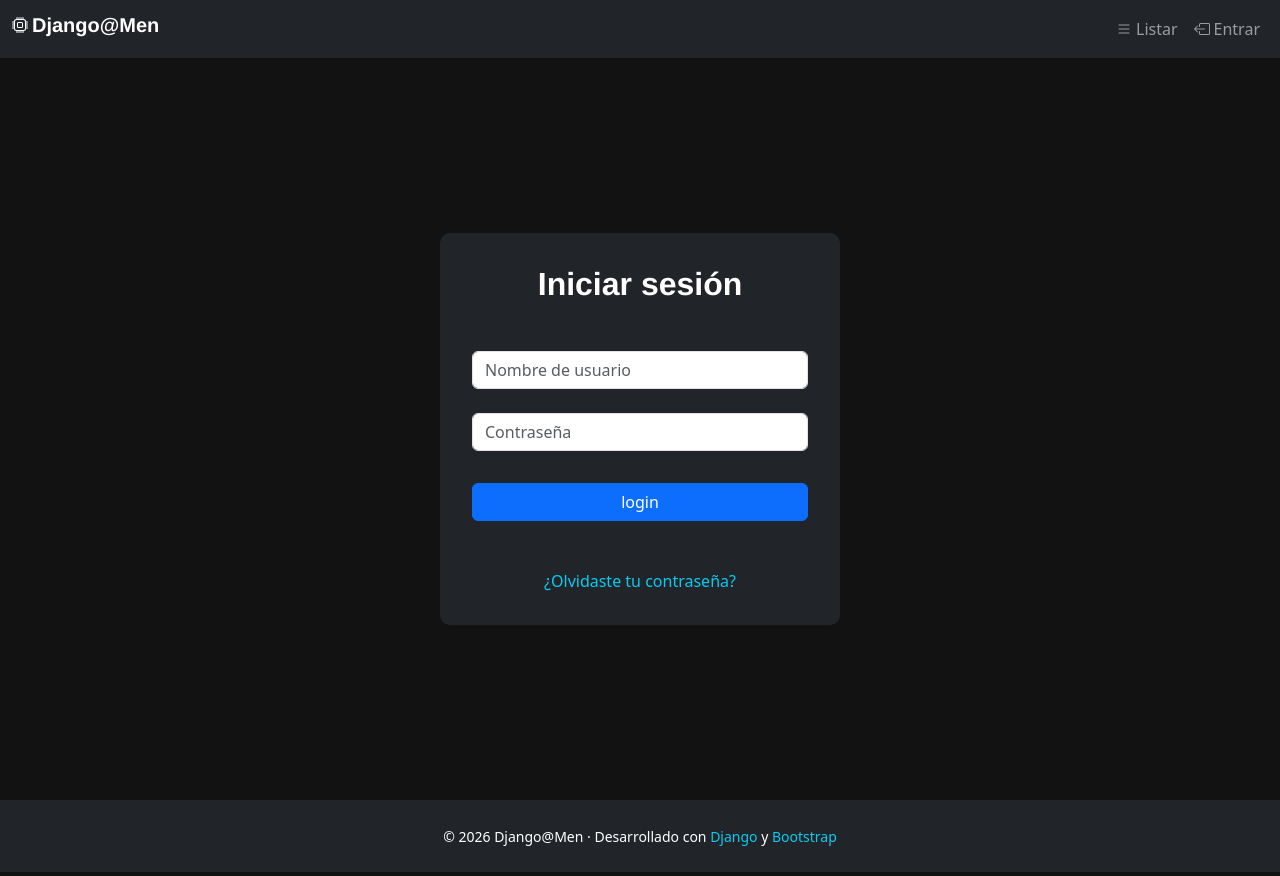
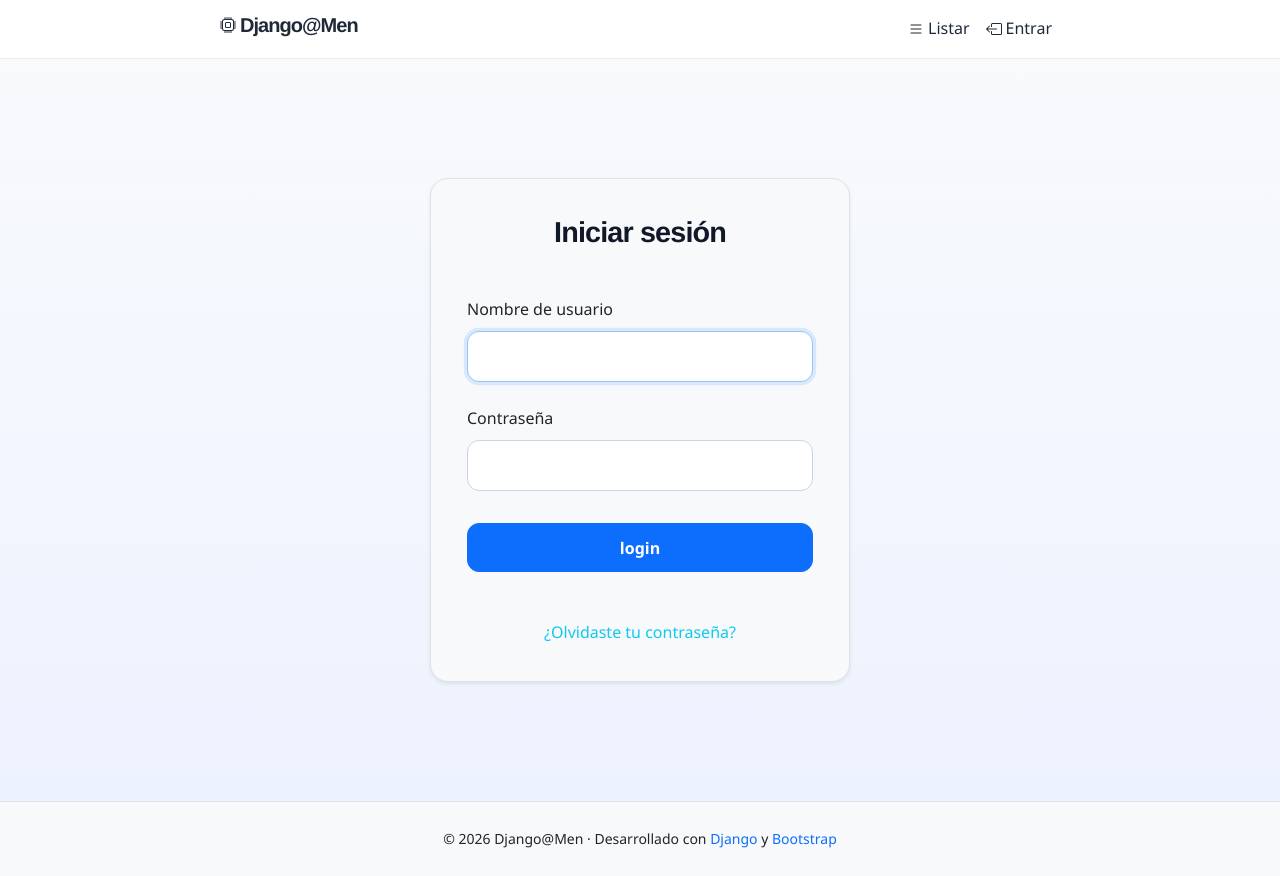
Before and after one commit to jdelacruzv/djangomen, a Django app: page /accounts/login/?next=/post/new/ in a window 1280 px wide. Run offline with Django 5.2, Linux system fonts and the light colour scheme.

Commit message:
Ajusta tema claro y diseño del blog

```diff
--- a/blog/static/css/blog.css
+++ b/blog/static/css/blog.css
@@ -1,18 +1,28 @@
-html, body {
+:root {
+	--site-width: 840px;
+}
+
+html,
+body {
 	height: 100%;
 	min-height: 100%;
 }
 
-/* Fondo oscuro general */
 body {
-	background-color: #121212;
-	color: #ffffff;
+	background: radial-gradient(
+		circle at top,
+		#ffffff 0%,
+		#f4f7ff 35%,
+		#eef2ff 100%
+	);
+	color: #1f2937;
 	display: flex;
 	flex-direction: column;
 	min-height: 100vh;
+	font-family: "Segoe UI", Helvetica, Arial, sans-serif;
+	line-height: 1.6;
 }
 
-/* Animación suave al mostrar/ocultar el menú hamburguesa */
 .navbar-collapse {
 	transition: all 0.3s ease;
 }
@@ -21,29 +31,125 @@ h1,
 h2,
 h3,
 h4 {
-    font-family: 'Lobster', cursive;
 	font-family: "Helvetica Neue", "Segoe UI", Helvetica, Arial, sans-serif;
 	font-size: 2rem;
-    font-weight: 600;
+	font-weight: 700;
+	color: #111827;
+	letter-spacing: -0.03em;
 }
 
 hr {
 	margin: 3rem 0;
+	border-color: rgba(15, 23, 42, 0.09);
 }
 
 main.container {
 	flex: 1 0 auto;
+	max-width: calc(var(--site-width) + clamp(2rem, 4vw, 4rem));
+	padding-top: 3rem;
+	padding-bottom: 4rem;
+	padding-inline: clamp(1rem, 2vw, 2rem);
+}
+
+header .navbar {
+	width: calc(100% - clamp(2rem, 4vw, 4rem));
+	max-width: var(--site-width);
+	margin-inline: auto;
+}
+
+header .navbar .container-fluid {
+	padding-inline: 0;
+}
+
+.site-header {
+	background-color: #ffffff;
+	border-bottom: 1px solid rgba(15, 23, 42, 0.08);
+	box-shadow: 0 2px 8px rgba(15, 23, 42, 0.06);
 }
 
 footer {
 	margin-top: auto;
 }
 
+.navbar-light {
+	background-color: transparent !important;
+}
+
+.navbar-light .navbar-brand,
+.navbar-light .nav-link,
+.navbar-light .nav-link:hover,
+.navbar-light .navbar-brand:hover {
+	color: #1f2937 !important;
+}
+
+.navbar-light .nav-link {
+	transition: opacity 0.2s ease;
+}
+
+.navbar-light .nav-link:hover {
+	opacity: 0.8;
+}
+
+.navbar-toggler {
+	border-color: rgba(31, 41, 55, 0.25);
+}
+
+.navbar-toggler-icon {
+	filter: invert(0.3);
+}
+
+a {
+	color: #0f172a;
+	transition:
+		color 0.2s ease,
+		opacity 0.2s ease;
+}
+
+a:hover {
+	color: #2563eb;
+	text-decoration: none;
+}
+
+.btn {
+	border-radius: 0.75rem;
+	padding: 0.7rem 1.1rem;
+	font-weight: 600;
+	transition:
+		transform 0.15s ease,
+		box-shadow 0.2s ease,
+		background-color 0.2s ease;
+}
+
+.btn:hover {
+	transform: translateY(-1px);
+	box-shadow: 0 6px 14px rgba(37, 99, 235, 0.12);
+}
+
+.btn-outline-dark {
+	color: #1f2937;
+	border-color: rgba(31, 41, 55, 0.35);
+	background-color: rgba(255, 255, 255, 0.6);
+}
+
+.btn-outline-dark:hover {
+	background-color: #1f2937;
+	border-color: #1f2937;
+	color: #ffffff;
+}
+
+.navbar-nav .nav-link,
+.navbar-nav form button.nav-link {
+	color: #1f2937;
+	background: transparent;
+	border: none;
+	padding: 0.5rem 0.75rem;
+}
+
 .actions {
 	display: flex;
 	gap: 10px;
 	align-items: center;
-    justify-content: center; /* o flex-end, según el diseño */
+	justify-content: center;
 }
 
 .actions form {
@@ -57,7 +163,7 @@ footer {
 }
 
 .comment h5 {
-    margin-bottom: .1rem;
+	margin-bottom: 0.1rem;
 }
 
 .comment p {
@@ -66,31 +172,70 @@ footer {
 
 .btn-secondary,
 .btn-secondary:visited {
-    color: #FFFFFF;
-    background-color: #212529;
-    border-color: none;
+	color: #111827;
+	background-color: #e5e7eb;
+	border-color: #d1d5db;
 	margin-left: 15px;
 }
 
 .btn-secondary:hover {
-    background-color: #000000;
+	background-color: #d1d5db;
+	color: #111827;
 }
 
 .login-center {
-    min-height: calc(100vh - 58px);  /* 58px es el alto de tu header/navbar */
+	min-height: calc(100vh - 58px);
 	display: flex;
 	align-items: center;
 	justify-content: center;
+	background: linear-gradient(180deg, #f8fafc 0%, #edf2ff 100%);
 }
 
 .login-container {
-    width: 400px;
-    border-radius: 10px;
-    padding: 2rem;
+	width: 420px;
+	border-radius: 18px;
+	padding: 2.25rem;
+	background: rgba(255, 255, 255, 0.96);
+	color: #111827;
+	border: 1px solid rgba(148, 163, 184, 0.35);
+	box-shadow: 0 18px 40px rgba(15, 23, 42, 0.08);
+}
+
+.login-container h2 {
+	font-size: clamp(1.8rem, 2vw, 2.3rem);
+	margin-bottom: 2rem;
+}
+
+.login-container .form-label {
+	display: block;
+	margin-bottom: 0.5rem;
+}
+
+.login-container input[type="text"],
+.login-container input[type="password"] {
+	display: block;
+	width: 100%;
+	padding: 0.75rem 0.9rem;
+	background: #ffffff;
+	color: #111827;
+	border: 1px solid #cbd5e1;
+	border-radius: 0.75rem;
+}
+
+.login-container input[type="text"]:focus,
+.login-container input[type="password"]:focus {
+	border-color: #93c5fd;
+	box-shadow: 0 0 0 0.2rem rgba(59, 130, 246, 0.15);
+	outline: none;
 }
 
 .post {
-    margin-bottom: 40px;
+	margin-bottom: 2rem;
+	padding: 1.75rem 1.5rem;
+	background: rgba(255, 255, 255, 0.82);
+	border: 1px solid rgba(148, 163, 184, 0.18);
+	border-radius: 1rem;
+	box-shadow: 0 10px 24px rgba(15, 23, 42, 0.04);
 }
 
 .post h2,
@@ -98,8 +243,18 @@ footer {
 .post h2 a:visited,
 .post-title,
 .post-form {
-    color: #999999;
+	color: #111827;
 	text-decoration: none;
+}
+
+.post h2 a:hover {
+	color: #2563eb;
+}
+
+.post > p {
+	color: #374151;
+	line-height: 1.8;
+	margin-bottom: 1.5rem;
 }
 
 .post button {
@@ -110,52 +265,85 @@ footer {
 	display: flex;
 	justify-content: space-between;
 	align-items: center;
-    margin-bottom: 25px;
+	margin-bottom: 1.5rem;
+	padding-bottom: 0.9rem;
+	border-bottom: 1px solid rgba(148, 163, 184, 0.2);
 }
 
 .post-header time,
 .comment time {
-    color: #AAAAAA;
+	color: #6b7280;
 	margin-bottom: 0;
 	font-size: 0.9em;
 }
 
 .post-header h2 {
 	margin: 0;
-    font-size: 2rem;
+	font-size: clamp(1.6rem, 2vw, 2.2rem);
 	font-weight: 700;
 }
 
 .post-form a,
-.post-form button{
+.post-form button {
 	margin: 0;
 }
 
 .post-form textarea,
-.post-form input {
+.post-form input,
+.form-control {
 	width: 100%;
+	background: #ffffff;
+	color: #111827;
+	border: 1px solid #cbd5e1;
+	border-radius: 0.75rem;
+	padding: 0.75rem 0.9rem;
+	transition:
+		border-color 0.2s ease,
+		box-shadow 0.2s ease;
+}
+
+.post-form textarea:focus,
+.post-form input:focus,
+.form-control:focus {
+	border-color: #93c5fd;
+	box-shadow: 0 0 0 0.2rem rgba(59, 130, 246, 0.15);
+	outline: none;
 }
 
 .post-title {
 	margin-bottom: 20px;
 }
 
+.comment {
+	margin: 1.5rem 0 1.25rem 1.25rem;
+	padding: 1rem 1.1rem;
+	border-left: 4px solid #93c5fd;
+	background: rgba(248, 250, 252, 0.9);
+	border-radius: 0.75rem;
+}
+
 .reset-container {
-    max-width: 550px; /* o el ancho que prefieras */
+	max-width: 550px;
 	width: 100%;
 	margin: 0 auto;
 }
 
-/* blog/static/blog/styles.css */
 .reset-container input[type="password"] {
-    /* Aplica solo a los inputs de contraseña en el reset */
-    background: #222;
-    color: #fff;
-    border: 1px solid #555;
+	background: #ffffff;
+	color: #111827;
+	border: 1px solid #cbd5e1;
 	border-radius: 4px;
 	padding: 0.5rem;
 	width: 100%;
 	margin-bottom: 1rem;
+}
+
+@media (max-width: 768px) {
+	.post-header {
+		flex-direction: column;
+		align-items: flex-start;
+		gap: 0.75rem;
+	}
 }
 
 @media (max-width: 576px) {
@@ -163,4 +351,12 @@ footer {
 		max-width: 90vw;
 		padding: 1.5rem;
 	}
+
+	.post {
+		padding: 1.25rem 1rem;
 	}
+
+	main.container {
+		padding-top: 2rem;
+	}
+}
--- a/blog/templates/blog/base.html
+++ b/blog/templates/blog/base.html
@@ -23,12 +23,12 @@
 	{% comment %} <body class="{% block body_class %}{% endblock %}"> {% endcomment %}
   <body>
     <!-- Encabezado -->
-		<header>
-			<nav class="navbar navbar-expand-md navbar-dark bg-dark shadow-sm">
+    <header class="site-header">
+      <nav class="navbar navbar-expand-md navbar-light">
 				<div class="container-fluid">
           <!-- Nombre del blog -->
           <h1>
-            <a href="/" class="navbar-brand d-flex align-items-center">
+            <a href="/" class="navbar-brand d-flex align-items-center text-dark">
 					  	{% include './icons/cpu.svg' %} <span class="ms-1">Django@Men</span>
 					  </a>
           </h1>
@@ -106,13 +106,13 @@
     </main>
     {% endblock %}
     <!-- Footer -->
-    <footer class="bg-dark text-white text-center py-4 mt-auto">
+    <footer class="bg-light text-dark text-center py-4 mt-auto border-top">
       <div class="container">
         <small>
           &copy; {% now "Y" %} Django@Men &middot; Desarrollado con
-          <a href="https://www.djangoproject.com/" class="text-info text-decoration-none" target="_blank" rel="noopener">Django</a>
+          <a href="https://www.djangoproject.com/" class="text-primary text-decoration-none" target="_blank" rel="noopener">Django</a>
           y
-          <a href="https://getbootstrap.com/" class="text-info text-decoration-none" target="_blank" rel="noopener">Bootstrap</a>
+          <a href="https://getbootstrap.com/" class="text-primary text-decoration-none" target="_blank" rel="noopener">Bootstrap</a>
         </small>
       </div>
     </footer>
--- a/blog/templates/registration/login.html
+++ b/blog/templates/registration/login.html
@@ -1,40 +1,31 @@
-{% extends "blog/base.html" %}
-
-{% block main %}
+{% extends "blog/base.html" %} {% block main %}
 <div class="login-center">
-  <div class="login-container text-white bg-dark">
+	<div class="login-container text-dark bg-light border shadow-sm">
 		<h2 class="mb-5 text-center">Iniciar sesión</h2>
 		<form method="POST" action="{% url 'login' %}">
-      {% csrf_token %}
-      {% if form.errors %}
+			{% csrf_token %} {% if form.errors %}
 			<div class="alert alert-danger" role="alert">
 				Su nombre de usuario y contraseña no coinciden. Por favor intente de nuevo.
 			</div>
 			{% endif %}
+
 			<div class="mb-4">
-        {% comment %} <label for="username" class="form-label">{{ form.username.label_tag }}</label> {% endcomment %}
-        <input
-          type="text"
-          class="form-control"
-          id="username"
-          name="username"
-          placeholder="{{ form.username.label }}"
-          required
+				<label for="{{ form.username.id_for_label }}" class="form-label"
+					>{{ form.username.label }}</label
 				>
+				{{ form.username }}
 			</div>
+
 			<div class="mb-4">
-        {% comment %} <label for="password" class="form-label">{{ form.password.label_tag }}</label> {% endcomment %}
-        <input
-          type="password"
-          class="form-control"
-          id="password"
-          name="password"
-          placeholder="{{ form.password.label }}"
-          required
+				<label for="{{ form.password.id_for_label }}" class="form-label"
+					>{{ form.password.label }}</label
 				>
+				{{ form.password }}
 			</div>
+
 			<input type="submit" value="login" class="btn btn-primary w-100 mt-2" />
 			<input type="hidden" name="next" value="{{ next }}" />
+
 			<div class="text-center mt-5">
 				<a href="{% url 'password_reset' %}" class="text-decoration-none text-info">
 					¿Olvidaste tu contraseña?
```
Also changed, not shown: blog/templates/blog/post_detail.html (+40 -20 lines), blog/templates/blog/post_list.html (+11 -11 lines), blog/templates/registration/password_reset.html (+14 -8 lines), blog/templates/registration/password_reset_complete.html (+4 -5 lines), blog/templates/registration/password_reset_confirm.html (+17 -18 lines), blog/templates/registration/password_reset_done.html (+4 -5 lines), blog/views.py (+34 -32 lines). Lines whose indentation alone changed are shown as unchanged.
